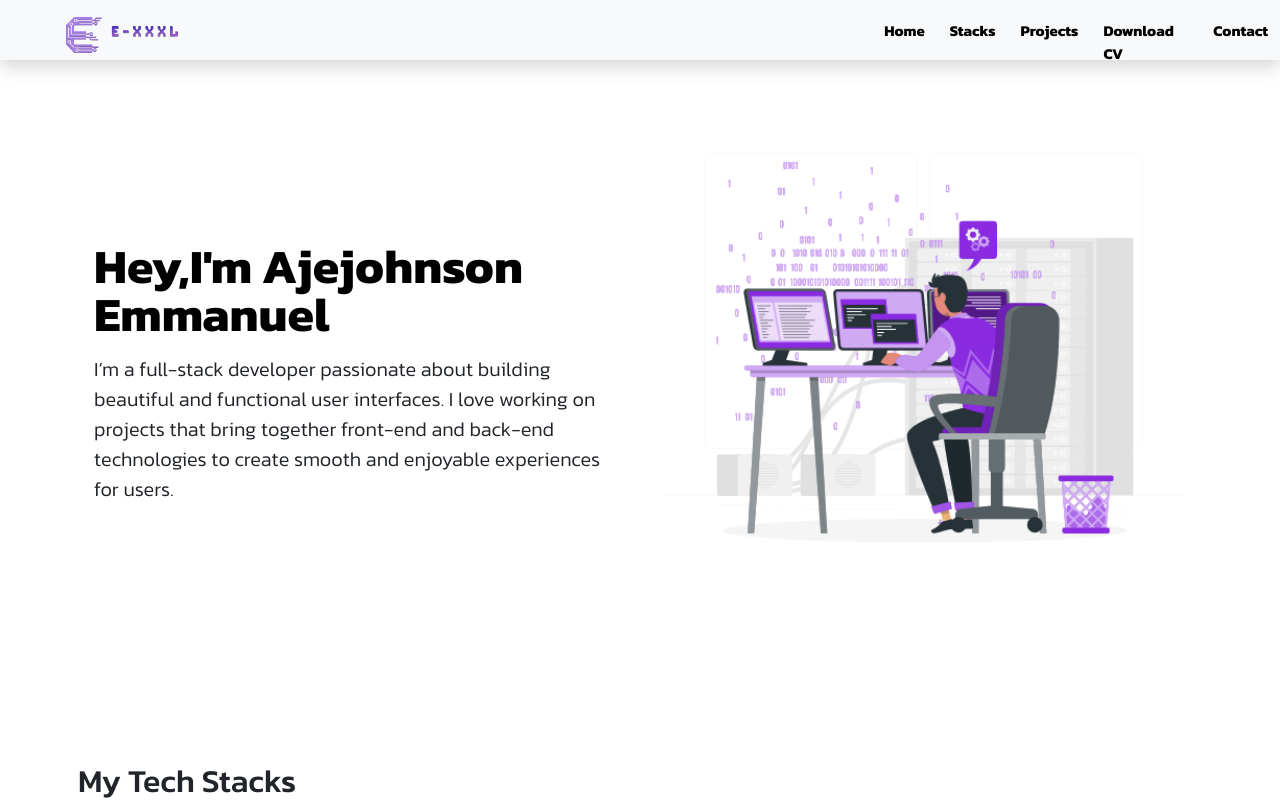
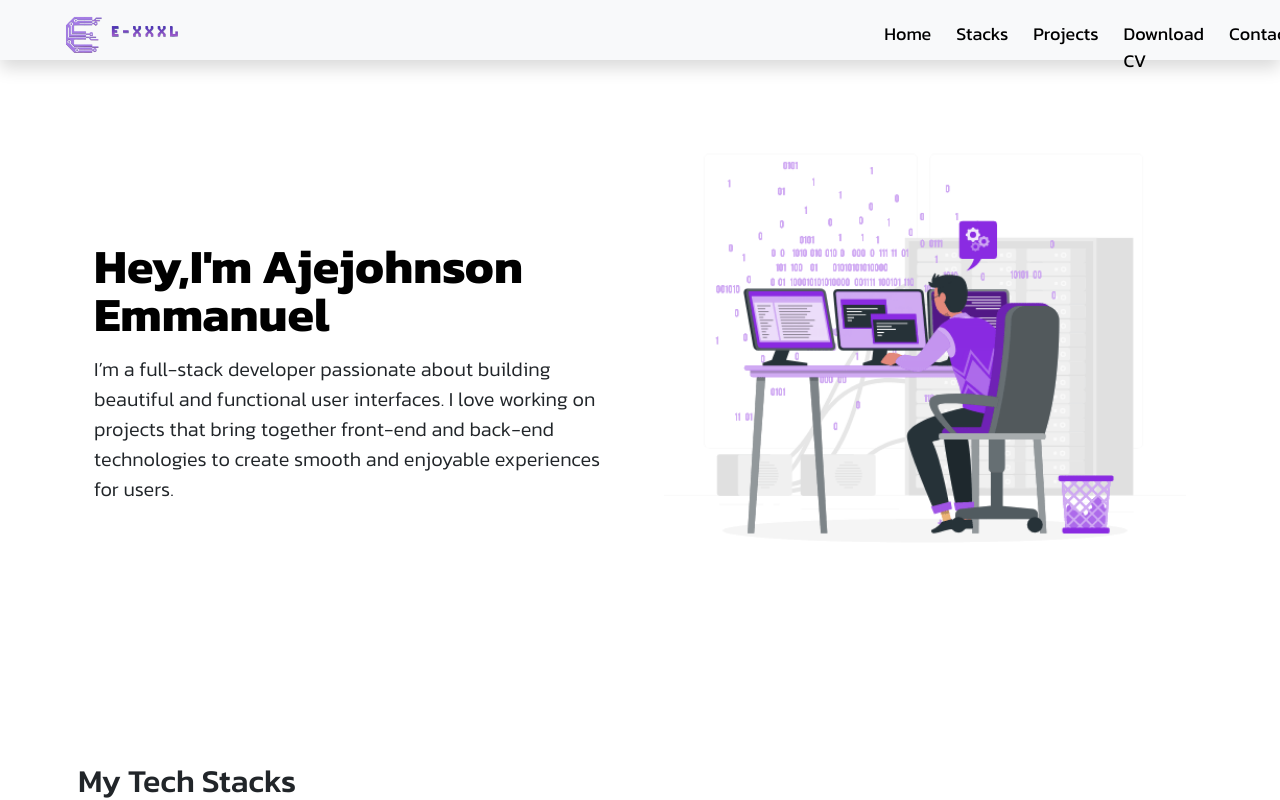
Before and after one commit to e-xxxxl/Portfolio_, a React (Vite) app: page / in a window 1280 px wide. Shown: the top 800 px of the page. Built offline with nearby package versions, Linux system fonts and the light colour scheme.

Commit message:
bug fixed

```diff
--- a/src/index.css
+++ b/src/index.css
@@ -28,14 +28,14 @@
     gap: 25px;
     margin-left: 700px;
     margin-top: 20px;
-    font-size: 15px;
+    font-size: 18px;
     color: black;
     cursor: default;
   }
   .nav-links a{
     text-decoration: none !important;
     color:black;
-    font-weight:bold;
+
   }
   .nav-links a:hover{
     color: blueviolet;
```
Also changed, not shown: 1 other file (tests, documents, lock files or other folders).
